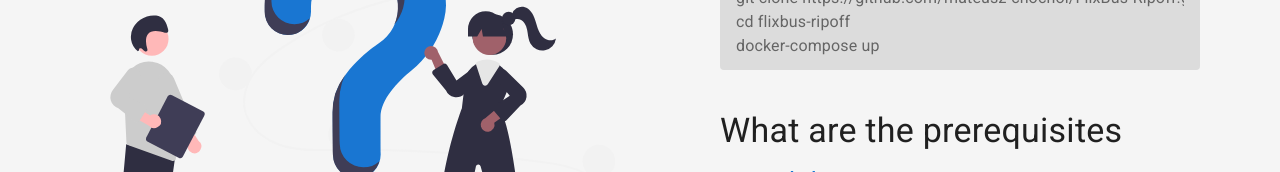
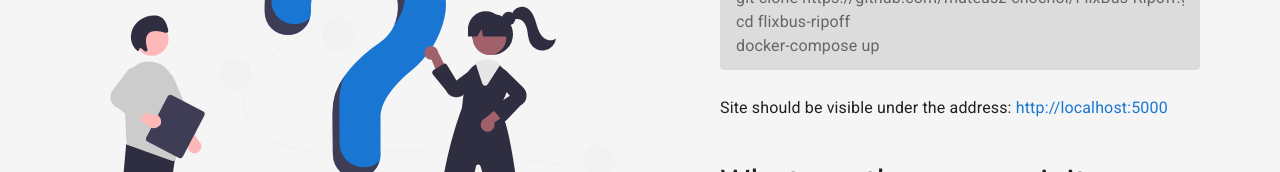
Before and after one commit to mateusz-chochol/FlixBus-Ripoff, a React (Create React App) app: page /help in a window 1280 px wide. Shown: the part 466-638 px from the top of the page. Built offline with nearby package versions, Linux system fonts and the light colour scheme; no server answers.

Commit message:
Adding additional info

```diff
--- a/src/components/HelpPage/HelpInfo.tsx
+++ b/src/components/HelpPage/HelpInfo.tsx
@@ -51,6 +51,11 @@ const HelpInfo: React.FC = () => {
       </Box>
       <Box paddingBottom={5}>
         <TextCard cardTextTable={cardTextTables[1]} />
+        <Box paddingTop={3}>
+          <Typography variant='subtitle1'>
+            Site should be visible under the address: <Link href='http://localhost:5000'>http://localhost:5000</Link>
+          </Typography>
+        </Box>
       </Box>
       <Typography variant='h4' gutterBottom>
         What are the prerequisites
--- a/src/components/HelpPage/HelpPage.tsx
+++ b/src/components/HelpPage/HelpPage.tsx
@@ -72,7 +72,7 @@ const HelpPage: React.FC = () => {
             </Grid>
             <Grid item xs={12}>
               <Box paddingX={8}>
-                <Typography align='center' gutterBottom color='textSecondary'>
+                <Typography gutterBottom color='textSecondary'>
                   Click on the code windows to display copy button.
                 </Typography>
               </Box>
```
